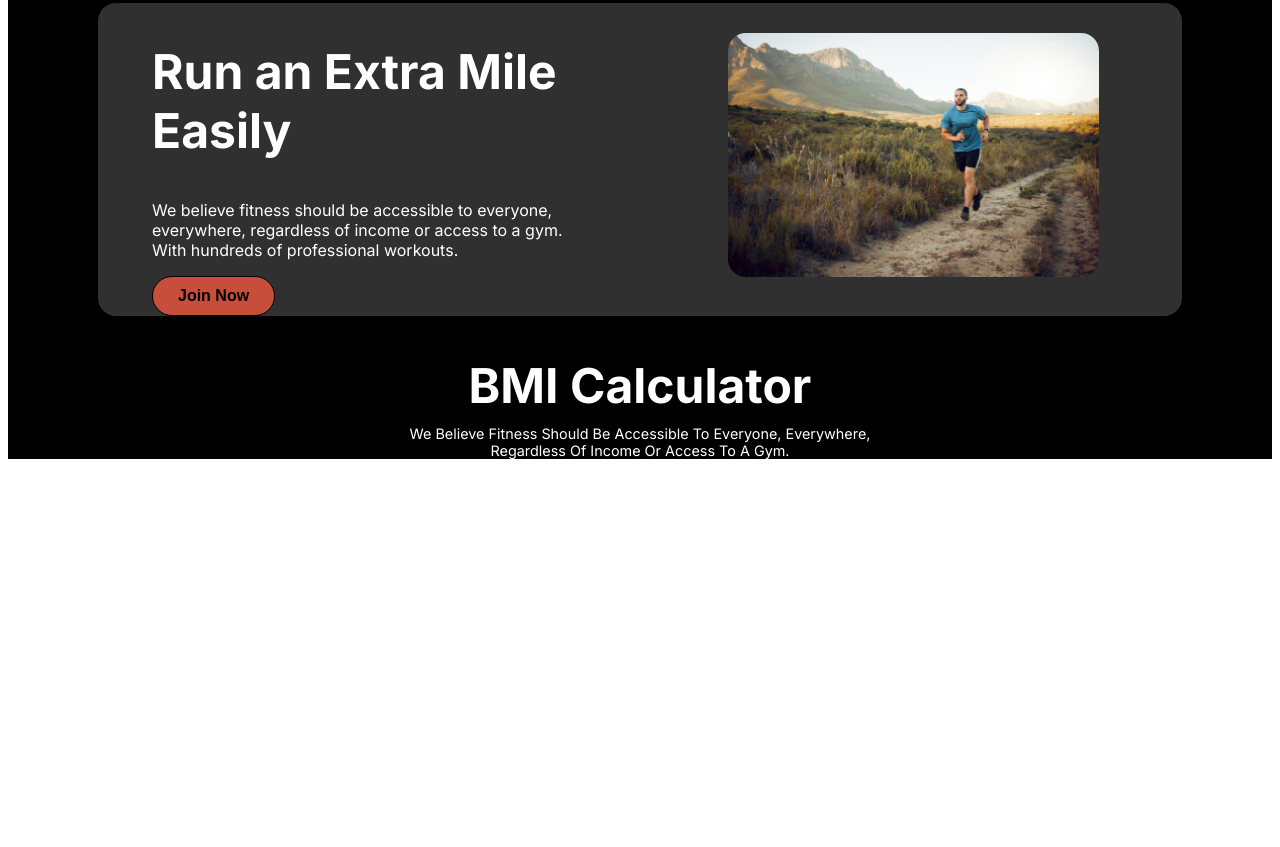
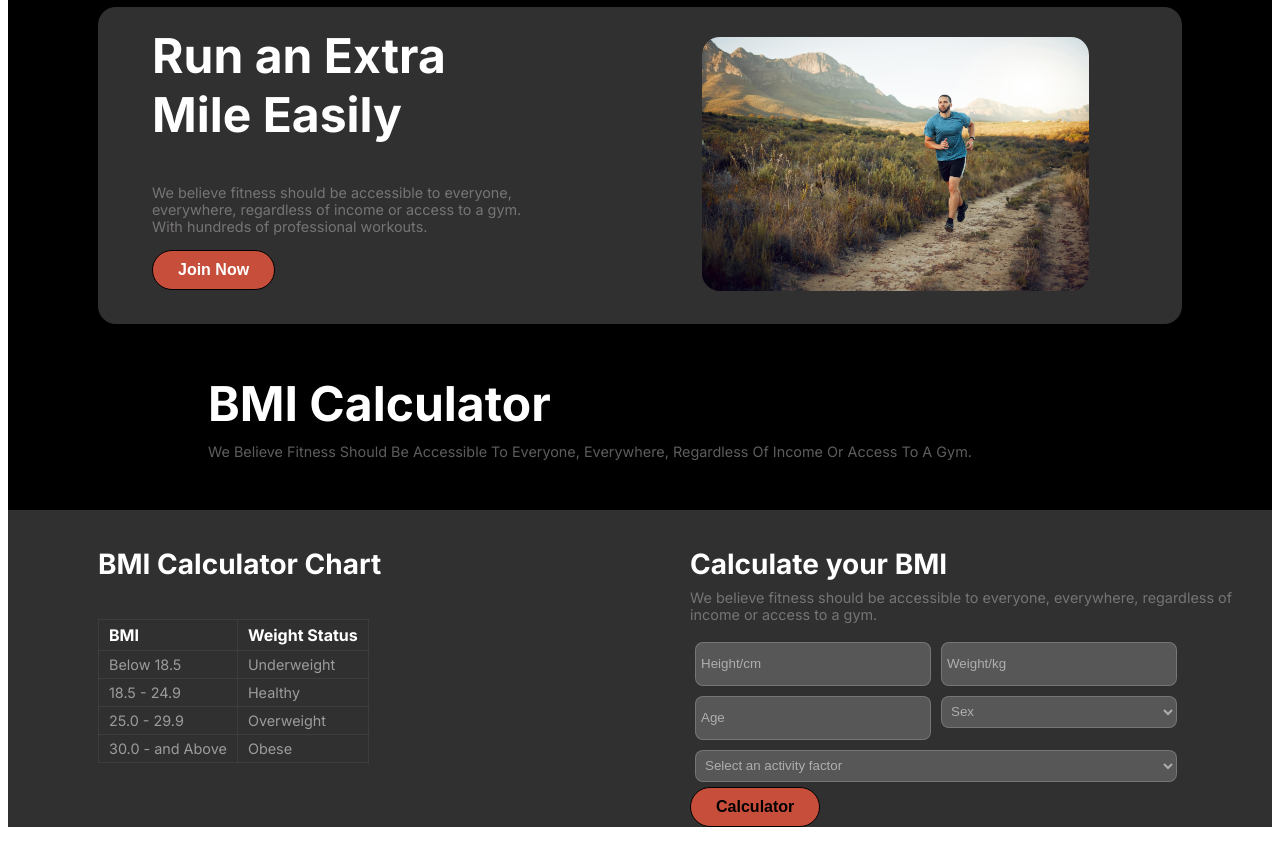
Before and after one commit to sarwarhusain/B10A2-ASS-02, a plain HTML site: page index.html in a window 1280 px wide. Shown: the part 1230-2077 px from the top of the page. Before the commit the page ends 1777 px from the top, so only its background shows below. Drawn offline with Linux system fonts and the light colour scheme; a web font is replaced by a local one.

Commit message:
calculator added

```diff
--- a/Styles/styles.css
+++ b/Styles/styles.css
@@ -10,6 +10,9 @@
     font-style: normal;
   }
 /* shared styles */
+.description-txt-color{
+    color: rgba(190, 183, 183, 0.5);
+}
 :root{
     --font-size: 0.9rem;
     --background-color:black;
@@ -167,8 +170,8 @@ main{
 }
 .habit-container{
     display: grid;
-
     grid-template-columns: repeat(4, 1fr);
+    margin:20px 90px ; ;
 }
 .habit-content{
     margin:0 auto;
@@ -194,9 +197,10 @@ main{
 }
 .run-content{
     padding-left:54px;
+    margin-top: -20px;
 }
 .run-description{
-    color: var(--font-size);
+    font-size: var(--font-size);
 }
 .run-img img{
    border-radius: 18px;
@@ -208,43 +212,126 @@ main{
 
 .bmi-top{
     text-transform:capitalize;
-    text-align: center;
-    margin-left: 384.5px;
-    margin-right: 384.5px;
-    margin-bottom: 88px;
-    /* padding-bottom: 20px; */
+    text-align: left;
+    margin-top: 50px;
+    margin-bottom: 50px;
+    margin-left: 200px;
 }
 .bmi-top-description{
     font-size: var(--font-size);
     margin-top: -30px;
 }
+.bmi-container{
+    background-color:rgba(255, 255, 255, 0.189) ;
+}
+.bmi-content{
+    justify-content: space-between;
+    margin: 20px 90px ;
+}
+/* shared */
+.bmi-title{
+    font-size: 28px;
+}
+
+.table {
+    border-collapse: collapse;
+}
+td{
+    color:rgba(255, 255, 255, 0.521) ;
+    font-size: var(--font-size);
+}
+th{
+    font-size:1rem;
+    color: white;
+}
+td,th {
+    border: 1px solid rgba(118, 112, 112, 0.189) ;
+    padding: 5px 10px;
+}
+.th1{
+   text-align: left;
+}
+
+.bmi-form-description{
+    margin-right: -50px;
+    margin-top: -30px;
+    font-size: var(--font-size);
+}
+.form{
+    display: grid;
+    grid-template-columns: repeat(2, 1fr);
+}
+input,select{
+    height: 2rem;
+    margin: 5px 5px;
+    padding: 5px 5px;
+    border: 1px solid rgba(255, 255, 255, 0.189) ;
+    border-radius: 8px;
+    color:rgba(255, 255, 255, 0.521) ;
+    background-color:rgba(255, 255, 255, 0.189) ;
+}
+#factor{
+    grid-column: span 2;
+}
+input::placeholder{
+    color:rgba(255, 255, 255, 0.521) ;
+}
+
+
+
+
 
 
 /* responsive media query */
 @media screen and (max-width: 576px) {
     .navbar,
     .banner,
-    .habit,
-    .run-container{
+    .run-container,
+    .form-content,
+    .bmi-content {
         flex-direction: column;
     }
     .nav-links{
         display: none;
     }
+    .habits h2{
+        font-size: 40px;
+        padding-bottom: 10 px;
+    }
     .habit-container{
         display: grid;
         grid-template-columns: repeat(1, 1fr);
     }
-    .habit-content{
-        justify-content: center;
+    .habit-content img {
+        margin-left: 18px;
     }
 
     .run-container{
         margin: 50px 10px ;
+    }
+    .run-content{
+        margin-right: 50px;
+    }
+    .run-content .btn-primary{
+        width: 100%;
     }
     .run-img img{
         width: 80%;
         margin-left: 40px;
      }
 
+     .bmi-top{
+        text-align: left;
+        margin-left: 20px;
+     }
+     .bmi-content{
+        justify-content: start;
+        margin: 10px 25px;
+     }
+     .bmi-content h4{
+        font-size: 20px;
+     }
+     .bmi-form h4{
+        padding-bottom: 23px;
+     }
 }
--- a/index.html
+++ b/index.html
@@ -23,7 +23,7 @@
         <div class="banner display-flex">
             <div class="banner-content ">
                 <h2 class="banner-title text-white">Get body in <br> <span id="miama">Shape</span> & stay <br> healthy</h2>
-             <p class="banner-description text-white">
+             <p class="banner-description description-txt-color">
                 A huge selection of health and fitness content, healthy recipes <br> and transformation stories to help you get fit and stay fit!
             </p>
             <button class="btn-primary text-white ">Join Club Now</button>
@@ -57,28 +57,28 @@
     <section>
         <div class="habits">
                 <h2 class=" title text-align text-white">Change Your Habits</h2>
-                <p class="habits-description text-align text-white ">We believe fitness should be accessible to e everyone, everywhere, regardless of income or <br> access to a gym.</p>
+                <p class="habits-description text-align description-txt-color ">We believe fitness should be accessible to e everyone, everywhere, regardless of income or <br> access to a gym.</p>
                 <div class="habit-container">
                    <div class="habit-content">
                         <img src="images/image 3.png" alt="">
                         <h4 class="habit-content-img-title text-white">Movement</h4>
-                        <p class="habit-content-img-description text-white ">We believe fitness should be <br> accessible to everyone</p>
+                        <p class="habit-content-img-description description-txt-color ">We believe fitness should be <br> accessible to everyone</p>
                    </div>
                    <div class="habit-content">
                         <img src="images/image 2.png" alt="">
                         <h4 class="habit-content-img-title text-white">Movement</h4>
-                        <p class="habit-content-img-description text-white">We believe fitness should be <br>
+                        <p class="habit-content-img-description description-txt-color">We believe fitness should be <br>
                              accessible to everyone</p>
                    </div>
                    <div class="habit-content">
                         <img src="images/image 4.png" alt="">
                         <h4 class="habit-content-img-title  text-white">Movement</h4>
-                        <p class="habit-content-img-description text-white">We believe fitness should be <br> accessible to everyone</p>
+                        <p class="habit-content-img-description description-txt-color">We believe fitness should be <br> accessible to everyone</p>
                    </div>
                    <div class="habit-content">
                         <img src="images/image 5.png" alt="">
                         <h4 class="habit-content-img-title  text-white">Movement</h4>
-                        <p class="habit-content-img-description text-white">We believe fitness should be <br> accessible to everyone</p>
+                        <p class="habit-content-img-description description-txt-color">We believe fitness should be <br> accessible to everyone</p>
                    </div>
                 </div>
         </div>
@@ -88,9 +88,9 @@
        <div class="run-container display-flex">
         <div class="run-content text-white">
             <h2 class=" title">Run an Extra
-                Mile Easily</h2>
-            <p class="run-description ">We believe fitness should be accessible to everyone, everywhere, regardless of income or access to a gym. With hundreds of professional workouts.</p>
-            <button class="btn-primary">Join Now</button>
+               <br> Mile Easily</h2>
+            <p class="run-description description-txt-color ">We believe fitness should be accessible to everyone, everywhere, regardless of income or access to a gym. With hundreds of professional workouts.</p>
+            <button class="btn-primary text-white">Join Now</button>
         </div>
             <div class="run-img">
                 <img src="images/run.jpg" alt="">
@@ -102,7 +102,74 @@
     <!-- BMI calculator -->
      <div class="bmi-top text-white" >
         <h2 class="title">BMI Calculator</h2>
-        <p class="bmi-top-description">We believe fitness should be accessible to everyone, everywhere, regardless of income or access to a gym.</p>
+        <p class="bmi-top-description description-txt-color">We believe fitness should be accessible to everyone, everywhere, regardless of income or access to a gym.</p>
      </div>
+     <!-- bmi section started -->
+     <section>
+        <div class="bmi-container">
+            <div class="bmi-content display-flex">
+                <div class="bmi-table">
+                    <h4 class="bmi-title text-white">BMI Calculator Chart</h4>
+                   <table class="table">
+                    <tbody>
+                        <thead>
+                            <tr>
+                                <th class="th1">BMI</th>
+                                <th>Weight Status</th>
+                            </tr>
+                            <tr>
+                                <td>Below 18.5</td>
+                                <td>Underweight</td>
+                            </tr>
+                            <tr>
+                                <td>18.5 - 24.9</td>
+                                <td>Healthy</td>
+                            </tr>
+                            <tr>
+                                <td>25.0 - 29.9</td>
+                                <td>Overweight</td>
+                            </tr>
+                            <tr>
+                                <td>30.0 - and Above</td>
+                                <td>Obese</td>
+                            </tr>
+                        </thead>
+                    </tbody>
+                   </table>
+                </div>
+                  <div class="bmi-form">
+                    <h4 class="bmi-title text-white">Calculate your BMI</h4>
+                    <p class="bmi-form-description description-txt-color">We believe fitness should be accessible to everyone, everywhere, regardless of <br> income or access to a gym. </p>
+                    <form action="" class="form">
+                        <input type="text" name="" placeholder="Height/cm" id="">
+                        <input type="text" name="" placeholder="Weight/kg" id="">
+                        <input type="text" name="" placeholder="Age" id="">
+                        <select name="" id="" aria-placeholder="Sex">
+                            <option value="" disabled selected>Sex</option>
+                            <option value="Male">Male</option>
+                            <option value="Female">Female</option>
+                        </select>
+
+                       <select name="" id="factor">
+                            <option value="" disabled selected>Select an activity factor</option>
+                            <option value="">Factor-1</option>
+                            <option value="">Factor-2</option>
+                            <option value="">Factor-3</option>
+                       </select>
+                    </form>
+                    <button class="btn-primary">Calculator</button>
+                  </div>
+            </div>
+        </div>
+     </section>
+     <!-- unique section started -->
+      <section>
+
+      </section>
+      <!-- team section started -->
+       <section class="team">
+
+       </section>
+
 </main>
 </html>
```
